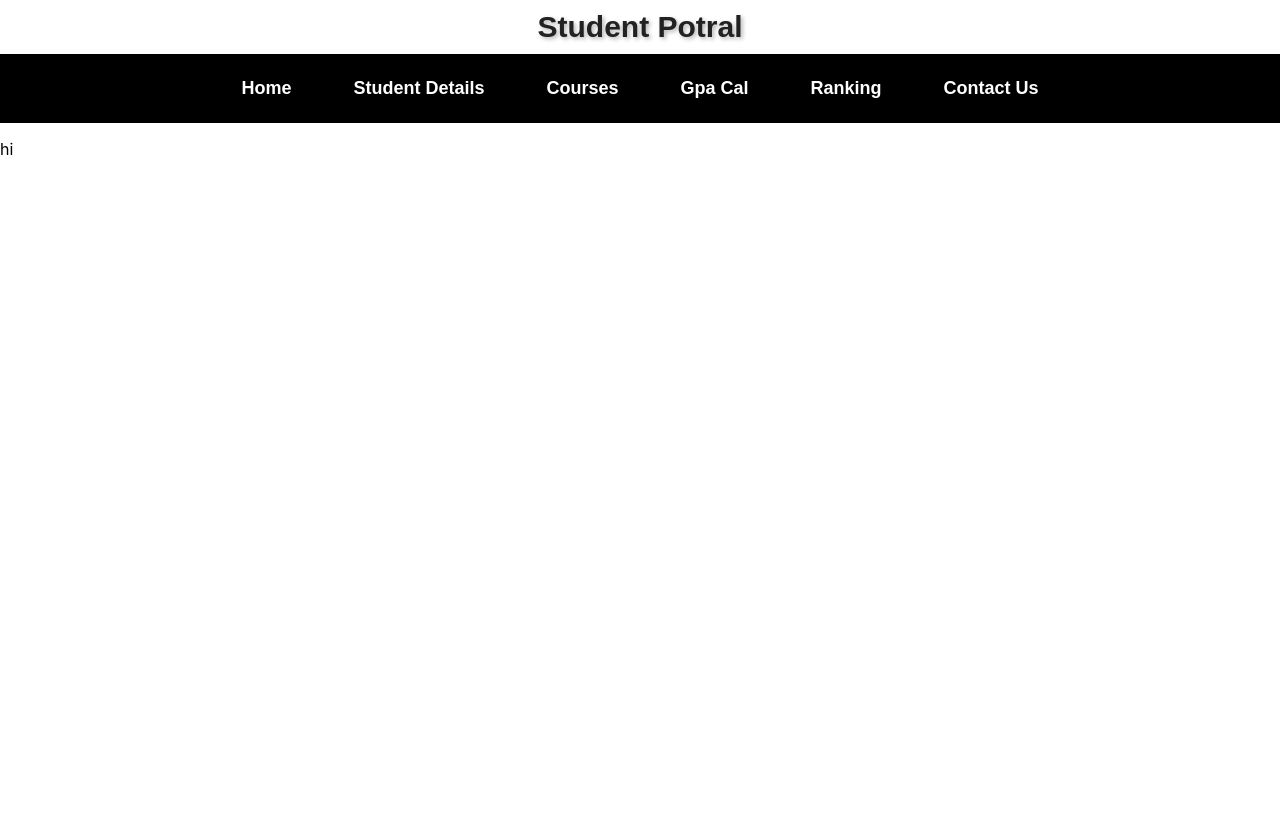
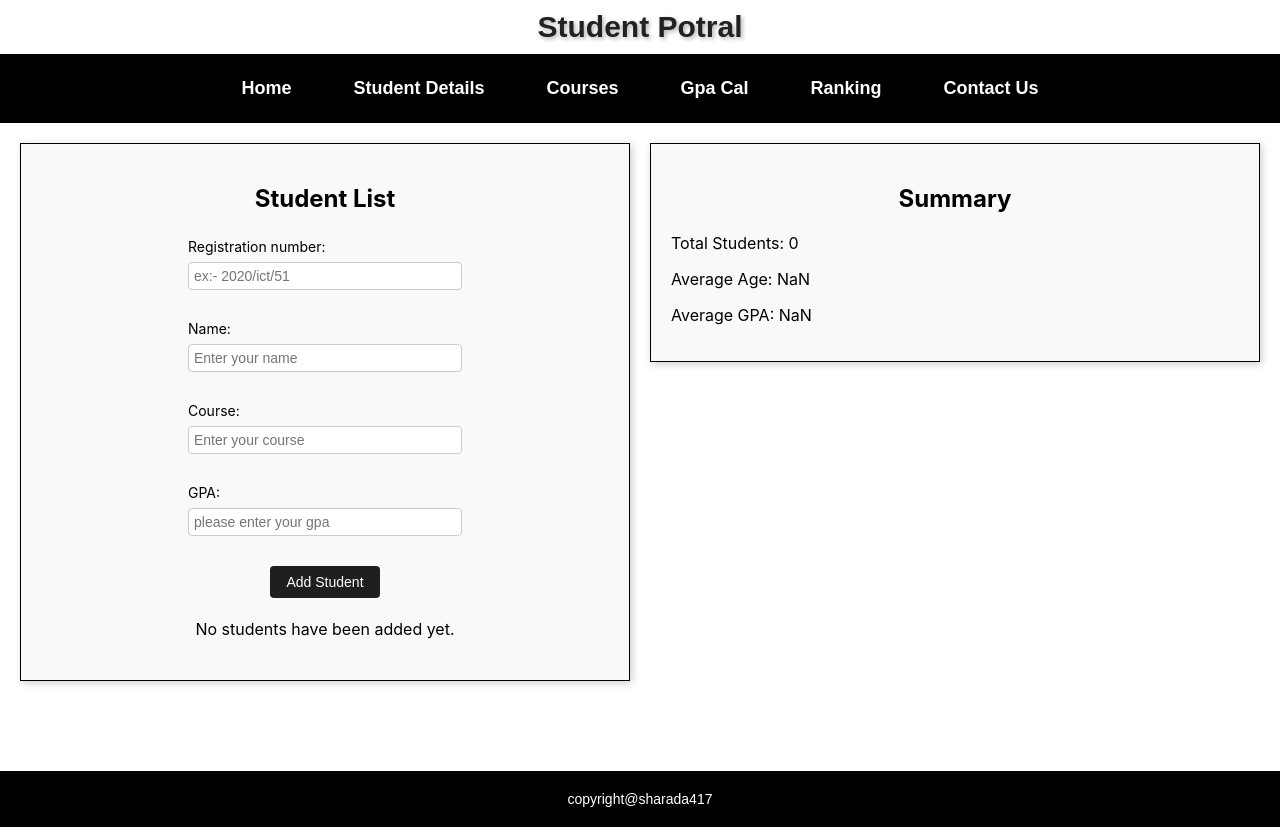
Before and after one commit to sharada0417/Student_Potral_App, a React (Create React App) app: page /gpacal in a window 1280 px wide. Before the commit the page ends 800 px from the top, so only its background shows below. Built offline with nearby package versions, Linux system fonts and the light colour scheme.

Commit message:
Gpa Grade

```diff
--- a/package.json
+++ b/package.json
@@ -6,7 +6,9 @@
     "@testing-library/jest-dom": "^5.17.0",
     "@testing-library/react": "^13.4.0",
     "@testing-library/user-event": "^13.5.0",
+    "bootstrap": "^5.3.3",
     "react": "^18.3.1",
+    "react-bootstrap": "^2.10.6",
     "react-dom": "^18.3.1",
     "react-icons": "^5.3.0",
     "react-router-dom": "^7.0.1",
--- /dev/null
+++ b/src/components/GpaCal.css
@@ -0,0 +1,73 @@
+.fulldiv {
+    display: flex;
+    justify-content: space-between;
+    align-items: flex-start;
+    margin: 20px;
+    gap: 20px;
+}
+
+.studentlist {
+    flex: 1;
+    padding: 20px;
+    border: 1px solid black;
+    box-shadow: 2px 2px 8px rgba(0, 0, 0, 0.2);
+    background-color: #f9f9f9;
+}
+
+.summery {
+    flex: 1;
+    padding: 20px;
+    border: 1px solid black;
+    box-shadow: 2px 2px 8px rgba(0, 0, 0, 0.2);
+    background-color: #f9f9f9;
+}
+
+/* Center the form elements */
+/* Center the form elements */
+form {
+    display: flex;
+    flex-direction: column; /* Arrange items vertically */
+    align-items: center;    /* Center items horizontally */
+    gap: 5px;              /* Smaller spacing between elements */
+    margin: 0 auto;
+    padding: 5px;
+    width: 50%;             /* Adjust as needed */
+    box-sizing: border-box; /* Include padding in width */
+}
+
+/* Style the labels */
+form label {
+    font-size: 14px;
+    margin-bottom: 2px; /* Minimal space between label and input */
+    text-align: left;
+    width: 100%;        /* Ensure labels take full width */
+}
+
+/* Style the inputs */
+form input {
+    width: 100%; /* Full width input fields */
+    padding: 5px;
+    font-size: 14px;
+    border: 1px solid #ccc;
+    border-radius: 4px;
+    box-sizing: border-box;
+}
+
+/* Align the button */
+form button {
+    padding: 8px 16px;
+    background-color: #1d1f21; /* Bootstrap blue */
+    color: white;
+    border: none;
+    border-radius: 4px;
+    cursor: pointer;
+    font-size: 14px;
+}
+
+form button:hover {
+    background-color: #0056b3; /* Darker blue on hover */
+}
+
+.end{
+    margin-top:90px;
+}
--- a/src/components/GpaCal.js
+++ b/src/components/GpaCal.js
@@ -1,7 +1,140 @@
+import React, { useState } from 'react';
+import Footer from './Footer';
+import './GpaCal.css'
 function GpaCal(){
+    const [students,setStudents] = useState([]);
+    const [formData,setFormData] = useState({
+        registrationNumber:'',
+        name:'',
+        age:'',
+        course:'',
+        gpa:'',
+    });
+    const[error,setError] = useState('');
+
+    const handleChange = (e) =>{
+        setFormData({
+            ...formData,
+            [e.target.name]:e.target.value,
+        });
+    }
+
+    const handleSubmit = (e) => {
+        e.preventDefault();
+        const {registrationNumber,name,age,course,gpa} = formData;
+
+        if(!registrationNumber || !name){
+            setError('Registration number and name are required.');
+            return;
+        }
+
+        setStudents([...students,{registrationNumber,name,age,course,gpa}]);
+        setFormData({
+            registrationNumber:'',
+            name:'',
+            age:'',
+            course:'',
+            gpa: '',
+        });
+        setError('');
+    };
+
+    const handleDelete = (registrationNumber) =>{
+        setStudents(students.filter((student) => student.registrationNumber != registrationNumber));
+    }
+
+    const getGpaClass = (gpa) =>{
+        if(gpa >= 3.5) return 'first-class';
+        if(gpa >= 3.0) return 'second-upper';
+        if(gpa >= 2.5) return 'second-lawer';
+        return 'ordinary-gpa';
+    }
+
+    const totalStudents = students.length;
+    const averageAge = (students.reduce((sum,student) => sum + parseFloat(student.age || 0),0)/totalStudents).toFixed(2) || 0;
+    const averageGpa = (students.reduce((sum,student) => sum + parseFloat(student.gpa || 0),0)/totalStudents).toFixed(2) || 0;
     return(
         <>
-        <p>hi</p>
+        <div className='fulldiv'>
+            <div className='studentlist'>
+            <h2><center>Student List</center></h2>
+            <form onSubmit={handleSubmit}>
+                <label>Registration number: </label>
+                <input
+                    type='text'
+                    name='registrationNumber'
+                    placeholder='ex:- 2020/ict/51'
+                    value={formData.registrationNumber}
+                    onChange={handleChange}
+                />
+                <br/>
+                <label>Name:</label>
+                <input
+                    type='text'
+                    name="name"
+                    placeholder='Enter your name'
+                    value={formData.name}
+                    onChange={handleChange}
+                />
+                <br/>
+                <label>Course:</label>
+                <input
+                    type='text'
+                    name='course'
+                    placeholder='Enter your course'
+                    value={formData.course}
+                    onChange={handleChange}
+                />
+                <br/>
+                <label>GPA:</label>
+                <input
+                    type='number'
+                    name='gpa'
+                    placeholder='please enter your gpa'
+                    value={formData.gpa}
+                    onChange={handleChange}
+                    step="0.1"
+                    max="4.0"
+                />
+                <br/>
+                <button type="submit">Add Student</button>
+                {error && <p style={{ color: 'red' }}>{error}</p>}
+
+      {students.length === 0 ? (
+        <p>No students have been added yet.</p>
+      ) : (
+        <>
+          <h2><center>Student Details</center></h2>
+          <ul>
+            {students.map((student) => (
+              <li key={student.registrationNumber}>
+                <p>Registration Number: {student.registrationNumber}</p>
+                <p>Name: {student.name}</p>
+                <p>Age: {student.age}</p>
+                <p>Course: {student.course}</p>
+                <p>
+                  GPA: <span className={getGpaClass(student.gpa)}>{student.gpa}</span>
+                </p>
+                <button onClick={() => handleDelete(student.registrationNumber)}>Delete</button>
+                <hr />
+              </li>
+            ))}
+          </ul>
+        </>
+      )}
+            </form>
+            </div>
+            <div className='summery'>
+            <h2><center>Summary</center></h2>
+            <p>Total Students: {totalStudents}</p>
+            <p>Average Age: {averageAge}</p>
+            <p>Average GPA: {averageGpa}</p>
+            </div>
+        </div>
+        <div className='end'>
+        <Footer/>
+        </div>
+
         </>
     );
 }
--- a/src/components/Home.css
+++ b/src/components/Home.css
@@ -1,9 +1,9 @@
 .container1 {
-    margin-top: 20px; /* Adds spacing at the top */
+    margin-top: 30px; /* Adds spacing at the top */
     display: flex; /* Flexbox for alignment */
     justify-content: center; /* Centers divs horizontally */
     gap: 20px; /* Increased gap between divs */
-    margin-bottom: 10px; /* Added more space between divs */
+    margin-bottom: 5px; /* Added more space between divs */
 }
 
 .card1,
--- a/src/components/Home.js
+++ b/src/components/Home.js
@@ -4,8 +4,7 @@ import { CgStopwatch } from "react-icons/cg";
 import { CgSlack } from "react-icons/cg";
 import { FaRankingStar } from "react-icons/fa6";
 import { FaCalculator } from "react-icons/fa";
-import { Link } from 'react-router-dom';  // Keep Link for navigation
-import Login from './Login'; // Your Login component
+import { Link } from 'react-router-dom';
 
 function Home(){
     return(
--- a/src/components/StudentDetails.js
+++ b/src/components/StudentDetails.js
@@ -26,9 +26,9 @@ function StudentDetails(){
             <div>
             <p>
                 Font Size :
-                <button onClick={()=>changeFontSize("small")} >S</button>
-                <button onClick={()=>changeFontSize("medium")}>M</button>
-                <button onClick={()=>changeFontSize("large")}>L</button>
+                <button onClick={()=>changeFontSize("small")} variant="primary">S</button>
+                <button onClick={()=>changeFontSize("medium")} variant="success">M</button>
+                <button onClick={()=>changeFontSize("large")} variant="warning">L</button>
             </p>
             </div>
             <hr/>
--- a/src/components/StudentTable.css
+++ b/src/components/StudentTable.css
@@ -1,12 +1,14 @@
 .outerDiv
 {
-    background-color: #49bbf3;
-    align-content: baseline;
+    background-color: #3a3c3e;
+    align-content: space-around;
     height: fit-content;
     color: #fff;
-    margin: 5px auto;
+    margin: auto;
     padding: 10px;
     position: absolute;
+    margin-left: 250px;;
+
 }
 .leftDiv
 {
```
Also changed, not shown: src/assets/css/compo.css (deleted, +0 -27 lines), 1 other file (tests, documents, lock files or other folders).
